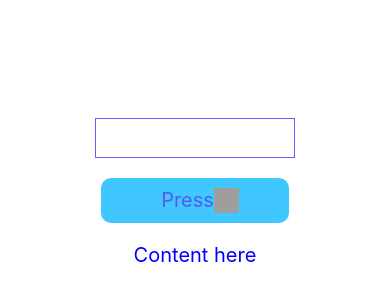
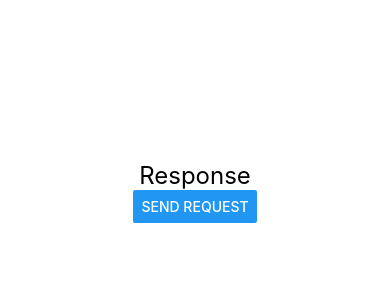
Before and after one commit to isharax9/Hello-React-Native, a React Native app: screen / in a window 390 px wide. Shown: the part 230-530 px from the top of the page. Built offline with nearby package versions, Linux system fonts and the light colour scheme; grey boxes are pictures that could not be loaded.

Commit message:
07-30 first commit

```diff
--- a/App.js
+++ b/App.js
@@ -1,80 +1,57 @@
-import { StatusBar } from "expo-status-bar";
-import { useState } from "react";
-import { Alert, Image, TextInput } from "react-native";
-import { Pressable } from "react-native";
-import { SafeAreaView } from "react-native";
-import { StyleSheet, Text, View } from "react-native";
+import { Alert } from "react-native";
+import {
+  Button,
+  SafeAreaView,
+  Text,
+  StatusBar,
+  StyleSheet,
+} from "react-native";
+
 
 function App() {
-  const [getContent, setContent] = useState("Content here");
-
-  const [getText, setText] = useState("");
-
   const ui = (
-    <SafeAreaView style={styles.view1}>
+    <SafeAreaView style={styles.main}>
       <StatusBar hidden={false} />
 
-      <TextInput
-        style={{
-          height: 40,
-          width: 200,
-          marginBottom: 20,
-          borderWidth: 1,
-          padding: 5,
-          borderColor: "#655aff",
-        }}
-        value={getText}
-        onChangeText={(text) => setText(text)}
-      />
-      <Pressable onPress={m}>
-        <View style={styles.btn}>
-          <Text style={styles.text1}>Press</Text>
-          <Image
-            source={{
-              uri: "https://cdn-icons-png.flaticon.com/128/9417/9417126.png",
-            }}
-            style={{ width: 25, height: 25 }}
-          />
-        </View>
-      </Pressable>
 
-      <View>
-        <Text style={styles.text2}>{getContent}</Text>
-      </View>
+      <Text style={styles.text1}>Response</Text>
+      <Button title="Send Request" onPress={sendRequest} />
     </SafeAreaView>
   );
-
-  function m() {
-    setContent(getText);
-  }
-
   return ui;
 }
 
-const styles = StyleSheet.create({
-  view1: {
+const styles = StyleSheet.create(
+  {
+    main: {
       flex: 1,
       justifyContent: "center",
       alignItems: "center",
     },
     text1: {
-    fontSize: 20,
-    color: "rgb(82, 92, 232)",
-    paddingLeft: 10,
-    justifyContent: "center",
+      fontSize: 24,
     },
-  text2: {
-    fontSize: 20,
-    color: "#0000ff",
-    marginTop: 20,
-  },
-  btn: {
-    backgroundColor: "#40c7ff",
-    paddingHorizontal: 50,
-    paddingVertical: 10,
-    borderRadius: 10,
-    flexDirection: "row",
-  },
-});
+  }
+);
+
+
+function sendRequest() {
+
+  const Request = new XMLHttpRequest();
+  Request.onreadystatechange = function(){
+    if(Request.status === 200 && Request.readyState== 4){
+      const content = Request.responseText;
+      Alert.alert("PHP Request", content);
+    }
+  }
+  Request.open("GET","http://localhost:php_react1/test.php",true);
+  Request.send();
+
+
+
+
+
+  Alert.alert("PHP Request","Success")
+}
 
 export default App;
```
Lines whose indentation alone changed are shown as unchanged.
